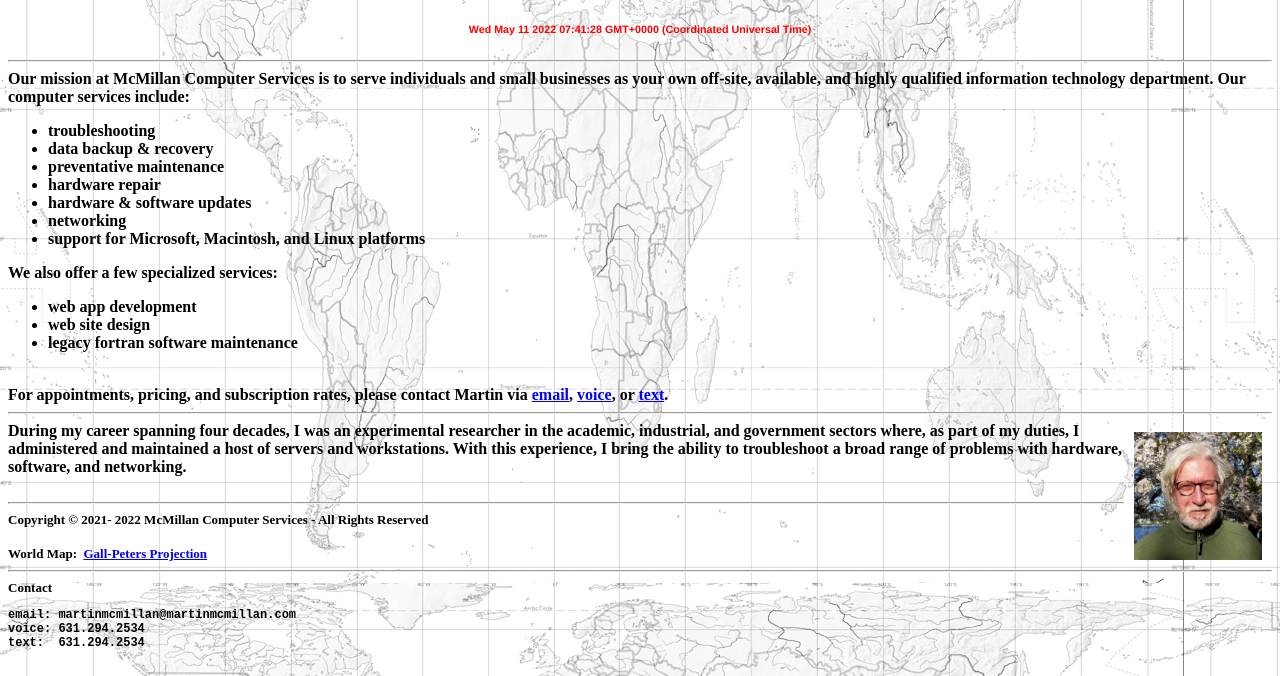
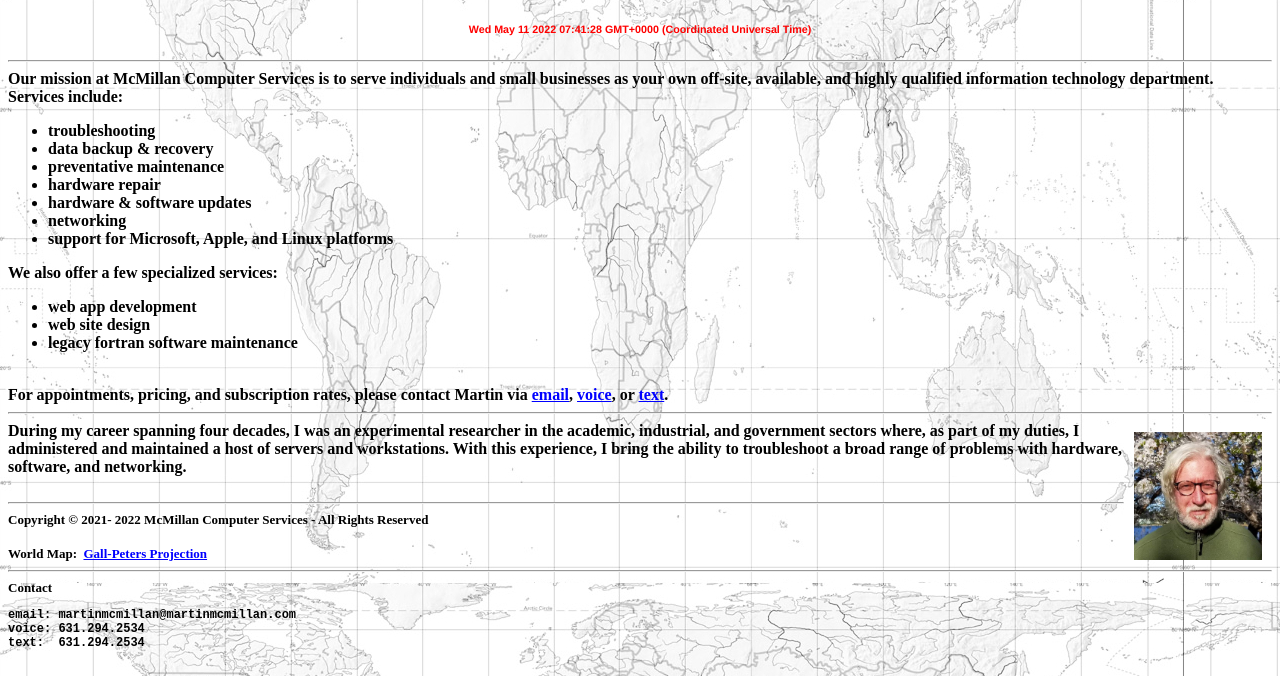
Before and after one commit to martinmcmillan/bpgcomputer, a plain HTML site: page index.html in a window 1280 px wide. Shown: the part 137-813 px from the top of the page. Drawn offline with Linux system fonts and the light colour scheme.

Commit message:
minor edits

```diff
--- a/index.html
+++ b/index.html
@@ -21,7 +21,7 @@
     <hr />
     <main>
         <section class="mission">
-            Our mission at McMillan Computer Services is to serve individuals and small businesses as your own off-site, available, and highly qualified information technology department. Our computer services include:
+            Our mission at McMillan Computer Services is to serve individuals and small businesses as your own off-site, available, and highly qualified information technology department. Services include:
             <ul>
                 <li>troubleshooting</li>
                 <li>data backup & recovery</li>
@@ -29,7 +29,7 @@
                 <li>hardware repair</li>
                 <li>hardware & software updates</li>
                 <li>networking</li>
-                <li>support for Microsoft, Macintosh, and Linux platforms</li>
+                <li>support for Microsoft, Apple, and Linux platforms</li>
             </ul>
         </section>
         <section class="mission">
```
